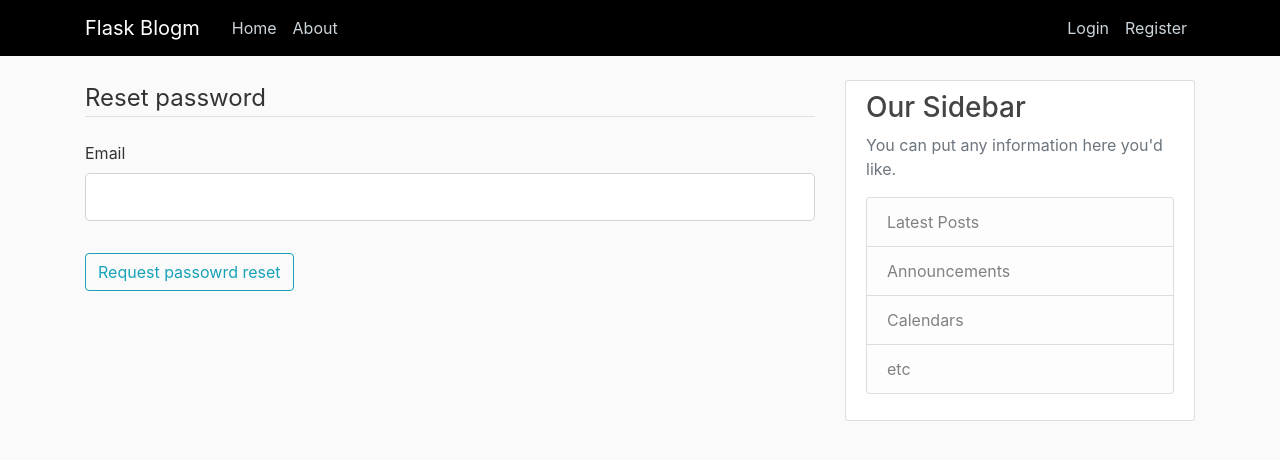
After one commit to MohanadGad38/Flask_Blogm, a Flask app: page /reset_password in a window 1280 px wide. The commit adds this page. Shown: the top 460 px of the page. Run offline with Flask 3, Linux system fonts and the light colour scheme; some libraries are stand-ins or nearby versions.

Commit message:
feat:reset password

```diff
--- a/blogm/pyproject.toml
+++ b/blogm/pyproject.toml
@@ -25,6 +25,7 @@ typing_extensions="4.8.0"
 Werkzeug="2.3.0"
 jinja2 = "^3.1.2"
 pillow = "^10.1.0"
+flask-mail = "^0.9.1"
 
 
 
--- a/flaskblog/form.py
+++ b/flaskblog/form.py
@@ -11,7 +11,7 @@ class RegistriationForm(FlaskForm):
     username = StringField('Username', validators=[
                            DataRequired(), Length(min=2, max=20)])
     Email = StringField('Email', validators=[
-        DataRequired(), Length(min=2, max=20), Email()])
+        DataRequired(), Length(min=2, max=50), Email()])
     password = PasswordField('Password', validators=[
                              DataRequired(), Length(min=6, max=30)])
     confirmPassword = PasswordField('Confirm Password', validators=[
@@ -34,7 +34,7 @@ class RegistriationForm(FlaskForm):
 class LoginForm(FlaskForm):
 
     Email = StringField('Email', validators=[
-        DataRequired(), Length(min=2, max=20), Email()])
+        DataRequired(), Length(min=2, max=100), Email()])
     password = PasswordField('Password', validators=[
                              DataRequired(), Length(min=6, max=30)])
     remember = BooleanField('Remember me')
@@ -46,7 +46,7 @@ class UpdateAccountForm(FlaskForm):
     username = StringField('Username', validators=[
                            DataRequired(), Length(min=2, max=20)])
     Email = StringField('Email', validators=[
-        DataRequired(), Length(min=2, max=20), Email()])
+        DataRequired(), Length(min=2, max=100), Email()])
     picture =FileField('upload picture',validators=[FileAllowed(['jpg','png'])])
     sumbit = SubmitField('update')
     def validate_username(self, username):
@@ -69,3 +69,21 @@ class Postform(FlaskForm):
 
     content=TextAreaField('content',validators=[DataRequired()])
     sumbit = SubmitField('create new post')
+
+class RequestResetForm(FlaskForm):
+
+       Email = StringField('Email', validators=[
+        DataRequired(), Length(min=2, max=100), Email()])
+       sumbit = SubmitField('Request passowrd reset')
+def validate_Email(self, Email)->Users:
+        email=Users.query.filter_by(Email=Email.data).first()
+        if email is None:
+            raise ValidationError("there is no account with that email ")
+
+
+class ResetPasswordForm(FlaskForm):
+    password = PasswordField('Password', validators=[
+                             DataRequired(), Length(min=6, max=30)])
+    confirmPassword = PasswordField('Confirm Password', validators=[
+        DataRequired(), EqualTo('password')])
+    sumbit = SubmitField('Reset passowrd ')
--- a/flaskblog/routes.py
+++ b/flaskblog/routes.py
@@ -3,10 +3,11 @@ import secrets
 from PIL import Image
 from flaskblog.models import Users, Posts
 from flask import render_template, url_for, flash, redirect,request,abort
-from flaskblog.form import RegistriationForm, LoginForm,UpdateAccountForm,Postform
-from flaskblog import app,db,bcrypt,login_manager
+from flaskblog.form import RegistriationForm, LoginForm,UpdateAccountForm,Postform,RequestResetForm,ResetPasswordForm
+from flaskblog import app,db,bcrypt,login_manager,mail
 from flask_login import login_user,current_user,logout_user,login_required
 import os
+from flask_mail import Message
 # craeting database  SQLAlCHEMY
 
 # Start of home Form
@@ -174,3 +175,45 @@ def user_posts(username):
         .order_by(Posts.date.desc())\
         .paginate(page=page, per_page=5)
     return render_template('user_post.html', posts=post, user=user)
+
+def send_reset_email(user):
+    token = user.get_reset_token()
+    msg = Message('Password Reset Request',
+                  sender='noreply@demo.com',
+                  recipients=[user.Email])
+    msg.body = f'''To reset your password, visit the following link:
+{url_for('reset_token', token=token, _external=True)}
+
+If you did not make this request then simply ignore this email and no changes will be made.
+'''
+    mail.send(msg)
+
+@app.route("/reset_password", methods=['GET', 'POST'])
+def reset_request():
+   if current_user.is_authenticated:
+      return redirect(url_for('home'))
+   formm=RequestResetForm()
+   if formm.validate_on_submit():
+      user=Users.query.filter_by(Email=formm.Email.data).first()
+      send_reset_email(user)
+      flash('an email has been set','info')
+      return redirect(url_for('login'))
+   return render_template('reset_request.html',title='reset password',form=formm)
+
+
+@app.route("/reset_password/<token>", methods=['GET', 'POST'])
+def reset_token(token):
+    if current_user.is_authenticated:
+        return redirect(url_for('home'))
+    user = Users.verify_reset_token(token)
+    if user is None:
+        flash('That is an invalid or expired token', 'warning')
+        return redirect(url_for('reset_request'))
+    form = ResetPasswordForm()
+    if form.validate_on_submit():
+        hashed_password = bcrypt.generate_password_hash(form.password.data).decode('utf-8')
+        user.password = hashed_password
+        db.session.commit()
+        flash('Your password has been updated! You are now able to log in', 'success')
+        return redirect(url_for('login'))
+    return render_template('reset_token.html', title='Reset Password', form=form)
--- a/flaskblog/templates/Login.html
+++ b/flaskblog/templates/Login.html
@@ -46,7 +46,7 @@
 
         </div>
         <small class="text-muted ml-2">
-            <a href="#">forgot password?</a>
+            <a href="{{url_for('reset_request')}}">forgot password?</a>
         </small>
     </form>
 </div>
--- a/flaskblog/templates/home.html
+++ b/flaskblog/templates/home.html
@@ -8,7 +8,7 @@
       <a class="mr-2" href="{{url_for('user_posts',username=post.author.Username)}}">{{ post.author.Username }}</a>
       <small class="text-muted">{{ post.date.strftime('%Y-%m%d') }}</small>
     </div>
-    <h2><a class="article-title" href="{{url_for('post',Posts_id=posts.id)}}">{{ post.title }}</a></h2>
+    <h2><a class="article-title" href="{{url_for('post',Posts_id=post.id)}}">{{ post.title }}</a></h2>
     <p class="article-content">{{ post.content }}</p>
   </div>
 
--- a/flaskblog/templates/post.html
+++ b/flaskblog/templates/post.html
@@ -4,7 +4,8 @@
     <img class="rounded-circle article-img" src="{{url_for('static',filename='profile_pic/'+post.author.Image_file) }}">
     <div class="media-body">
         <div class="article-metadata">
-            <a class="mr-2" href="{{url_for('user_post',username=post.author.username)}}">{{ post.author.Username }}</a>
+            <a class="mr-2" href="{{url_for('user_posts',username=post.author.username)}}">{{ post.author.Username
+                }}</a>
             <small class="text-muted">{{ post.date.strftime('%Y-%m%d') }}</small>
             {%if post.author==current_user%}
             <div>
--- /dev/null
+++ b/flaskblog/templates/reset_request.html
@@ -0,0 +1,35 @@
+{%extends "layout.html"%} {%block content%}
+<div class="content_section">
+    <form method="post" action="">
+        {{form.hidden_tag()}}
+        <fieldset class="form-group">
+            <legend class="border-bottom mb-4">Reset password </legend>
+
+            <div class="form-group">
+
+                {{form.Email.label(class="form-control-label")}}
+                {%if form.Email.errors%}
+                {{form.Email(class="form-control form-control-lg is-invalid")}}
+                <div class="invalid-feedback">
+                    {%for error in form.Email.errors%}
+                    <span>{{error}}</span>
+                    {%endfor%}
+                </div>
+                {%else%}
+                {{form.Email(class="form-control form-control-lg")}}
+                {%endif%}
+
+            </div>
+
+
+        </fieldset>
+        <div class="form-group">
+            {{ form.sumbit(class="btn btn-outline-info")}}
+
+        </div>
+
+    </form>
+</div>
+
+
+{%endblock content%}
--- a/flaskblog/templates/user_post.html
+++ b/flaskblog/templates/user_post.html
@@ -6,11 +6,11 @@
     <img class="rounded-circle article-img" src="{{url_for('static',filename='profile_pic/'+post.author.Image_file) }}">
     <div class="media-body">
         <div class="article-metadata">
-            <a class="mr-2" href="{{ url_for('user_posts', username=post.author.uername) }}">{{ post.author.Username
+            <a class="mr-2" href="{{url_for('user_posts',username=post.author.Username)}}">{{ post.author.Username
                 }}</a>
             <small class="text-muted">{{ post.date.strftime('%Y-%m-%d') }}</small>
         </div>
-        <h2><a class="article-title" href="{{ url_for('post', Posts_id=Posts_id) }}">{{ post.title }}</a></h2>
+        <h2><a class="article-title" href="{{ url_for('post', Posts_id=Post_id) }}">{{ post.title }}</a></h2>
         <p class="article-content">{{ post.content }}</p>
     </div>
 </article>
```
Also changed, not shown: flaskblog/__init__.py (+17 -2 lines), flaskblog/models.py (+17 -4 lines), flaskblog/templates/reset_token.html (added, +51 -0 lines), instance/site.db, 2 other files.
